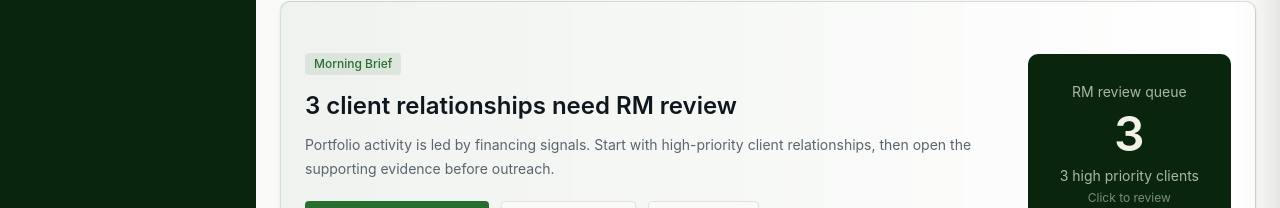
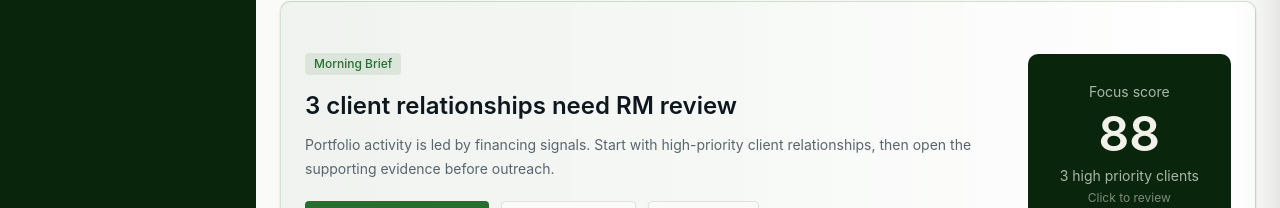
Before and after one commit to yidi000/Hang-Seng-InsightSync, a Next.js app in the folder insightsync/frontend/: page / in a window 1280 px wide. Shown: the part 310-518 px from the top of the page. Built offline with nearby package versions, Linux system fonts and the light colour scheme; no server answers.

Commit message:
Restore overview focus score label

```diff
--- a/insightsync/frontend/app/page.tsx
+++ b/insightsync/frontend/app/page.tsx
@@ -302,6 +302,14 @@ export default function OverviewPage() {
       ),
     [companyProspects]
   );
+  const focusScore = morningReviewItems.length
+    ? Math.round(
+        morningReviewItems
+          .slice(0, 8)
+          .reduce((total, prospect) => total + prospect.score, 0) /
+          Math.min(morningReviewItems.length, 8)
+      )
+    : 0;
   const primaryMorningTheme =
     portfolioStats.crossBorderOpportunities >= portfolioStats.financingLinkedSignals
       ? "cross-border activity"
@@ -505,8 +513,8 @@ export default function OverviewPage() {
                   onClick={reviewMorningActions}
                   className="hidden min-w-[190px] rounded-xl bg-sidebar px-8 py-7 text-center text-sidebar-foreground transition-colors hover:bg-sidebar/90 lg:block"
                 >
-                  <p className="text-sm text-sidebar-foreground/70">RM review queue</p>
-                  <p className="mt-2 text-5xl font-semibold">{morningReviewItems.length}</p>
+                  <p className="text-sm text-sidebar-foreground/70">Focus score</p>
+                  <p className="mt-2 text-5xl font-semibold">{focusScore}</p>
                   <p className="mt-2 text-sm text-sidebar-foreground/70">
                     {portfolioStats.highPriorityCompanies} high priority clients
                   </p>
```
